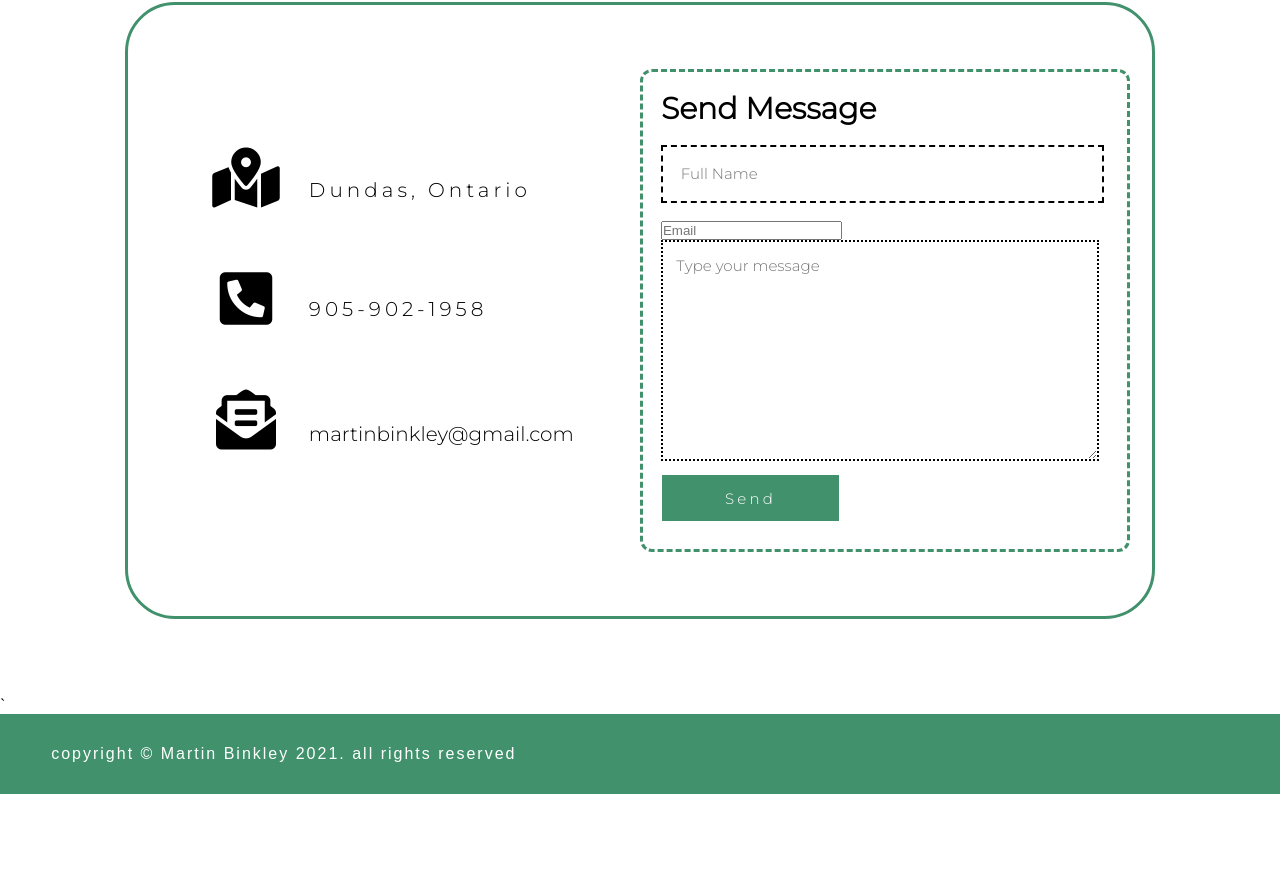
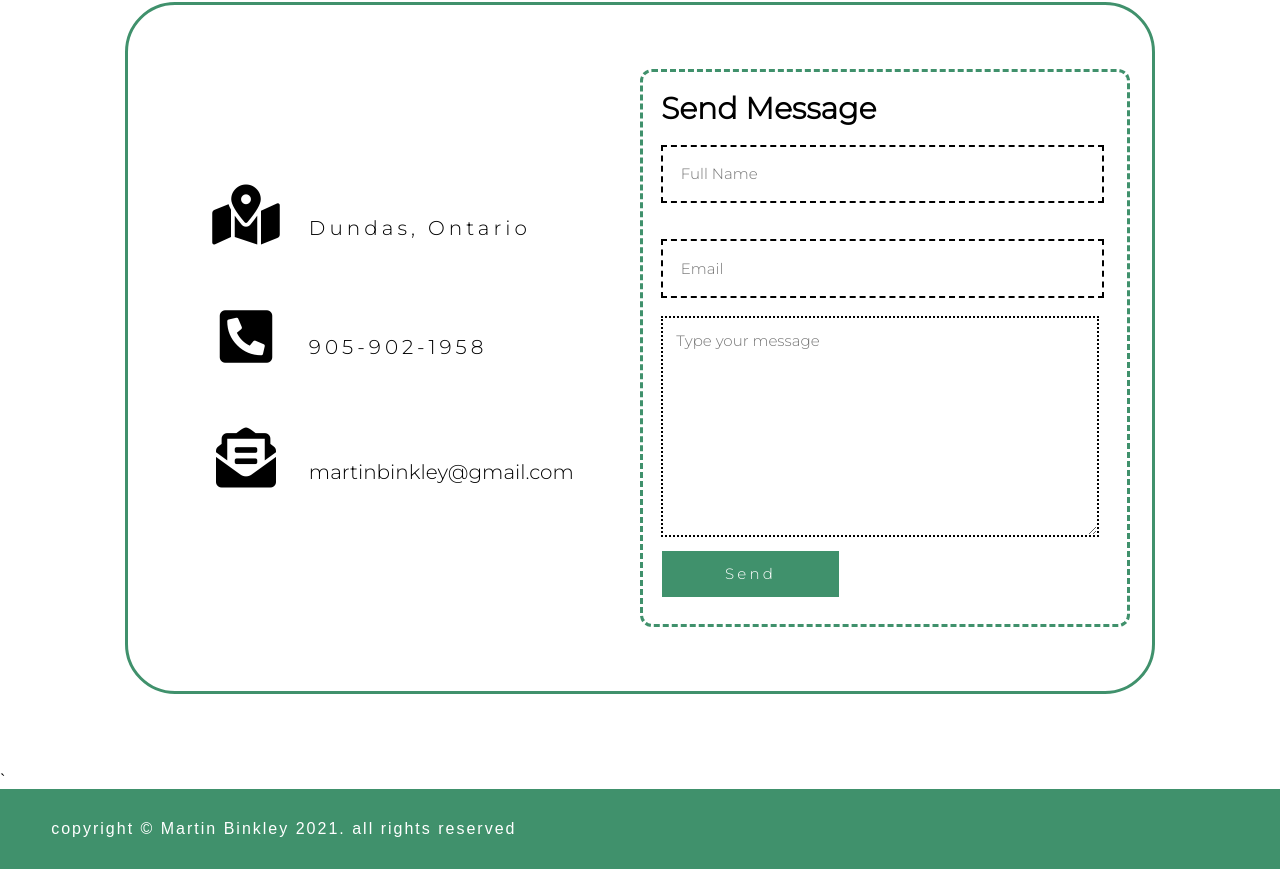
Before and after one commit to achriki/Garden_website, a plain HTML site: page index.html in a window 1280 px wide. Shown: the part 3150-4019 px from the top of the page. Before the commit the page ends 3944 px from the top, so only its background shows below. Drawn offline with Linux system fonts and the light colour scheme; a web font is replaced by a local one.

Commit message:
Update style.css

```diff
--- a/style.css
+++ b/style.css
@@ -271,6 +271,15 @@ header{
     border: 2px dashed;
 }
 
+.field input[type=email]{
+    margin: 4% 0;
+    padding: 4%;
+    width: 90%;
+    font-family: 'Montserrat', sans-serif;
+    font-size: 15px;
+    border: 2px dashed;
+}
+
 .field textarea{
     padding: 3%;
     width: 91%;
```
